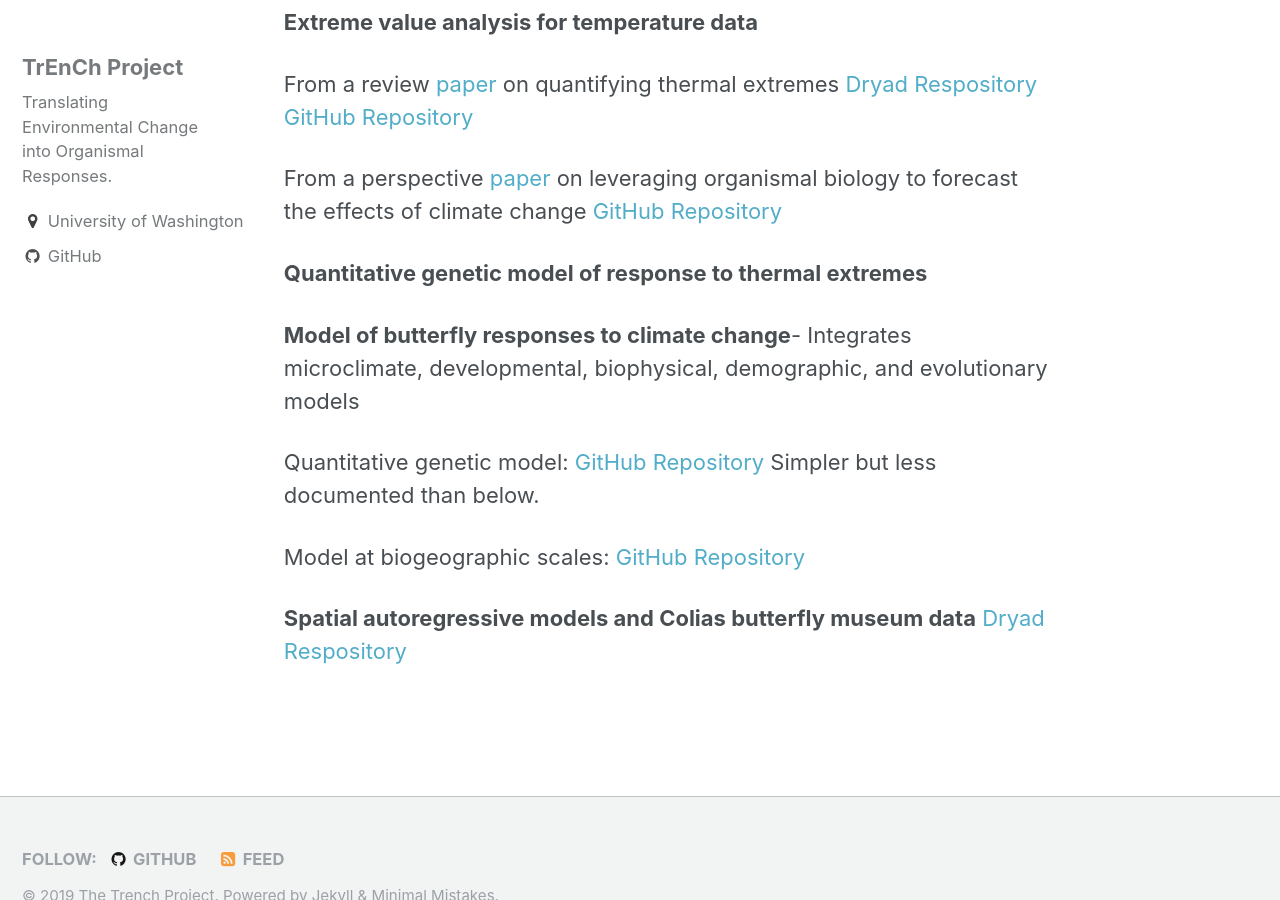
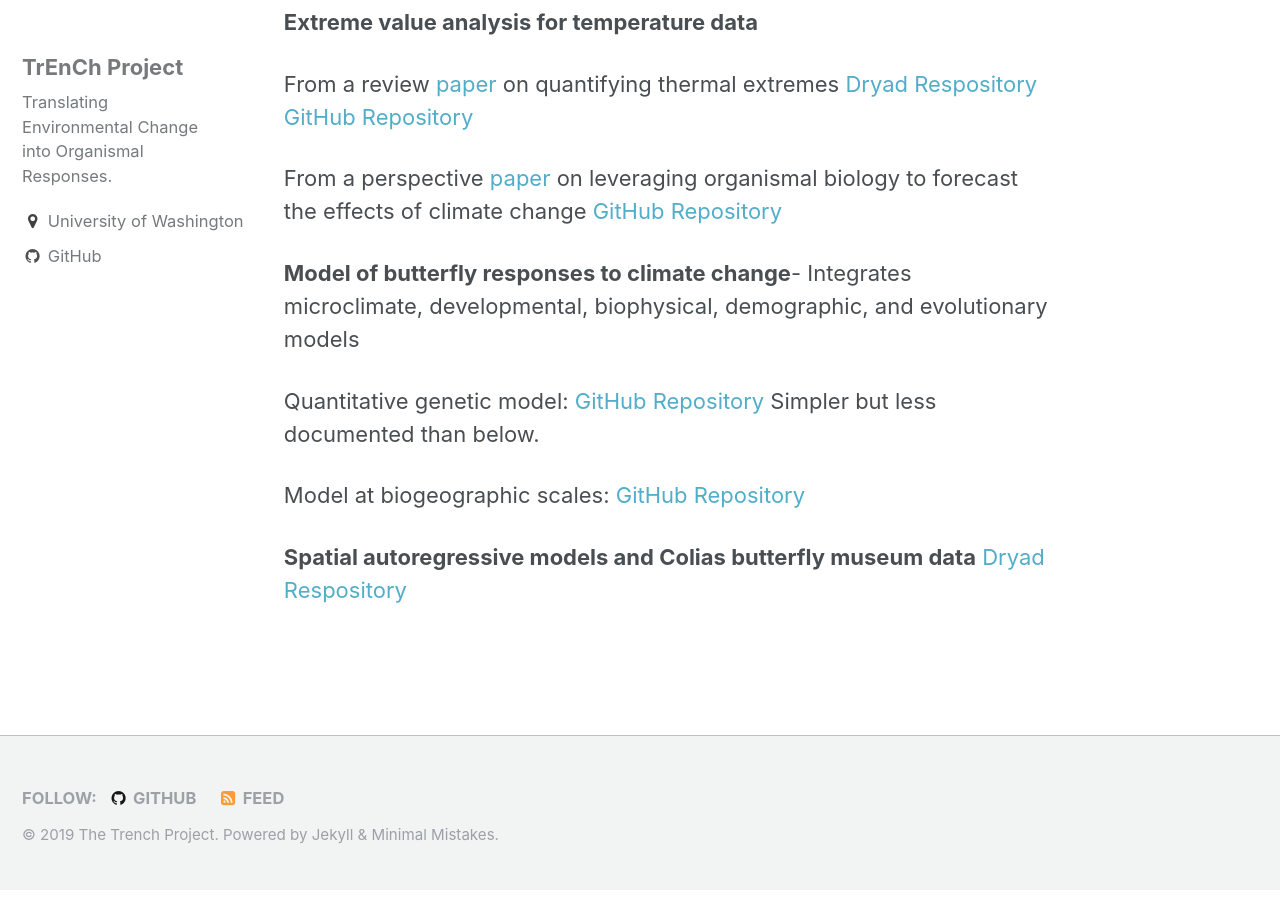
Before and after one commit to trenchproject/trenchproject.github.io, a Jekyll site: the page built from _pages/resources.md, in a window 1280 px wide and 900 px high, scrolled down 909 px. Built offline with Jekyll 4.4.1, drawn with Linux system fonts in a browser that asks for light colours.

Commit message:
Minor fix. Sorry too many commits.

```diff
--- a/_pages/resources.md
+++ b/_pages/resources.md
@@ -22,8 +22,6 @@ From a review [paper](https://royalsocietypublishing.org/doi/10.1098/rstb.2016.0
 From a perspective [paper](https://academic.oup.com/icb/article/58/1/38/4986977) on leveraging organismal biology to forecast the effects of climate change
 [GitHub Repository](https://github.com/lbuckley/ClimateBiology)
 
-**Quantitative genetic model of response to thermal extremes**
-
 **Model of butterfly responses to climate change**- Integrates microclimate, developmental, biophysical, demographic, and evolutionary models
 
 Quantitative genetic model: [GitHub Repository](https://github.com/lbuckley/ColiasEvolution) Simpler but less documented than below.
```
